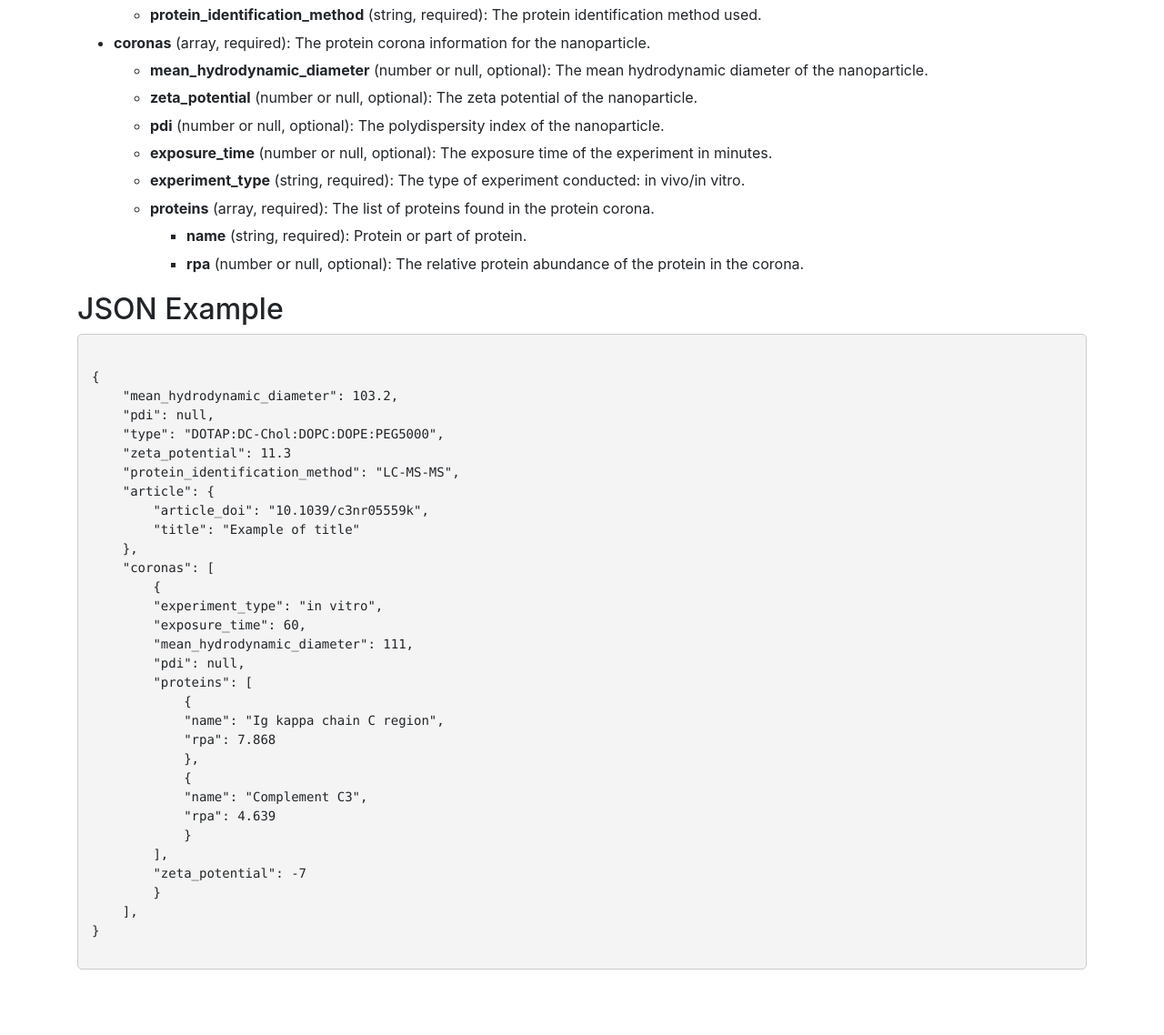
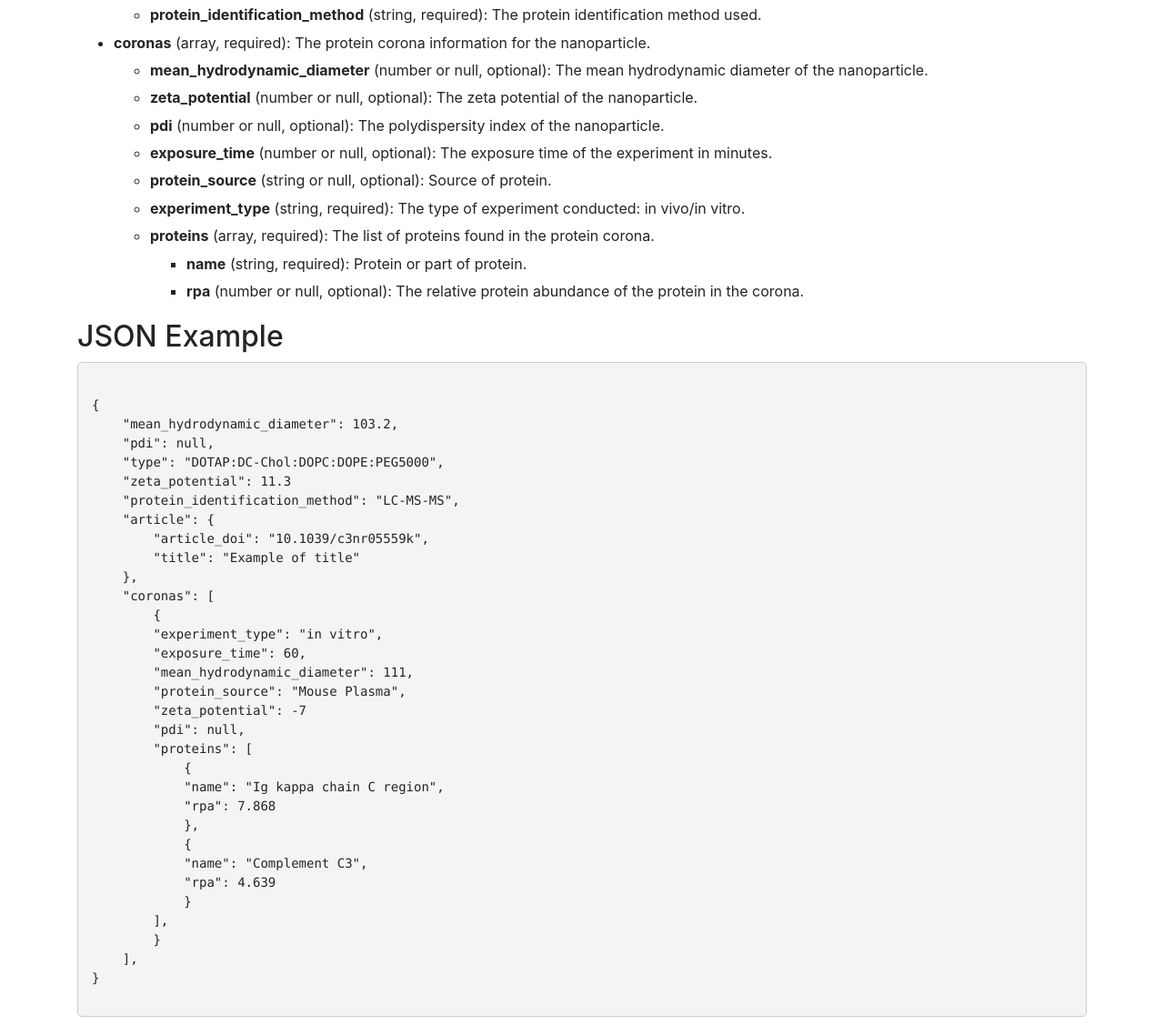
Before and after one commit to Yur-k/lipid-nanoparticles-db, a Flask app: page /schema in a window 1280 px wide. Shown: the part 488-1626 px from the top of the page at 91% size. Before the commit the page ends 1554 px from the top, so only its background shows below. Run offline with Flask 3, Linux system fonts and the light colour scheme; some libraries are stand-ins or nearby versions.

Commit message:
added source of protein

```diff
--- a/backend/schema.json
+++ b/backend/schema.json
@@ -92,6 +92,13 @@
               ],
               "description": "The exposure time of the experiment in minutes"
             },
+            "protein_source": {
+              "bsonType": [
+                "string",
+                "null"
+              ],
+              "description": "Source of protein"
+            },
             "experiment_type": {
               "bsonType": "string",
               "description": "The type of experiment conducted: in vivo/in vitro"
--- a/backend/templates/database.html
+++ b/backend/templates/database.html
@@ -37,6 +37,7 @@
                                 <th>Protein Identification Method</th>
                                 <th>Exposure Time (min)</th>
                                 <th>Experiment Type</th>
+                                <th>Protein source</th>
                                 <th>Protein</th>
                                 <th>RPA</th>
                                 <th>Article DOI</th>
@@ -57,6 +58,7 @@
                                 <td>{{ row.protein_identification_method }}</td>
                                 <td>{{ row.exposure_time }}</td>
                                 <td>{{ row.experiment_type }}</td>
+                                <td>{{ row.protein_source }}</td>
                                 <td>{{ row.protein_name }}</td>
                                 <td>{{ row.rpa }}</td>
                                 <td>{{ row.article_doi }}</td>
--- a/backend/templates/nanoparticle.html
+++ b/backend/templates/nanoparticle.html
@@ -10,7 +10,6 @@
     {% include "common_buttons.html" %}
     <div class="container">
         <h1 class="text-center my-1">Nanoparticle Details</h1>
-        <a href="{{ url_for('get_np_corona_page') }}" class="btn btn-primary mb-3">Back to Coronas</a>
         <div class="row">
             <div class="col-12">
                 <div class="card">
@@ -44,6 +43,7 @@
                         <li class="list-group-item"><b>Zeta Potential (mV):</b> {{ corona.zeta_potential }}</li>
                         <li class="list-group-item"><b>PDI:</b> {{ corona.pdi }}</li>
                         <li class="list-group-item"><b>Exposure Time (min):</b> {{ corona.exposure_time }}</li>
+                        <li class="list-group-item"><b>Source of protein:</b> {{ corona.protein_source }}</li>
                         <li class="list-group-item"><b>Experiment Type:</b> {{ corona.experiment_type }}</li>
                     </ul>
                     <div class="card-body">
--- a/backend/templates/proteins.html
+++ b/backend/templates/proteins.html
@@ -32,6 +32,7 @@
                                 <th>RPA</th>
                                 <th>Experiment Type</th>
                                 <th>Exposure Time</th>
+                                <th>Protein source</th>
                                 <th>Article DOI</th>
                                 <th>Nanoparticle ID</th>
                             </tr>
@@ -44,6 +45,7 @@
                                 <td>{{ protein.rpa }}</td>
                                 <td>{{ protein.experiment_type }}</td>
                                 <td>{{ protein.exposure_time }}</td>
+                                <td>{{ protein.protein_source }}</td>
                                 <td>{{ protein.doi }}</td>
                                 <td><a href="{{ url_for('get_nanoparticle_page', id=protein.np_id) }}">{{ protein.np_id }}</a></td>
                             </tr>
--- a/backend/templates/schema.html
+++ b/backend/templates/schema.html
@@ -48,6 +48,8 @@
                     <li><b>pdi</b> (number or null, optional): The polydispersity index of the nanoparticle.</li>
                     <li><b>exposure_time</b> (number or null, optional): The exposure time of the experiment in minutes.
                     </li>
+                    <li><b>protein_source</b> (string or null, optional): Source of protein.
+                    </li>
                     <li><b>experiment_type</b> (string, required): The type of experiment conducted: in vivo/in vitro.
                     </li>
                     <li><b>proteins</b> (array, required): The list of proteins found in the protein corona.
@@ -79,6 +81,8 @@
         "experiment_type": "in vitro",
         "exposure_time": 60,
         "mean_hydrodynamic_diameter": 111,
+        "protein_source": "Mouse Plasma",
+        "zeta_potential": -7
         "pdi": null,
         "proteins": [
             {
@@ -90,7 +94,6 @@
             "rpa": 4.639
             }
         ],
-        "zeta_potential": -7
         }
     ],
 }
```
